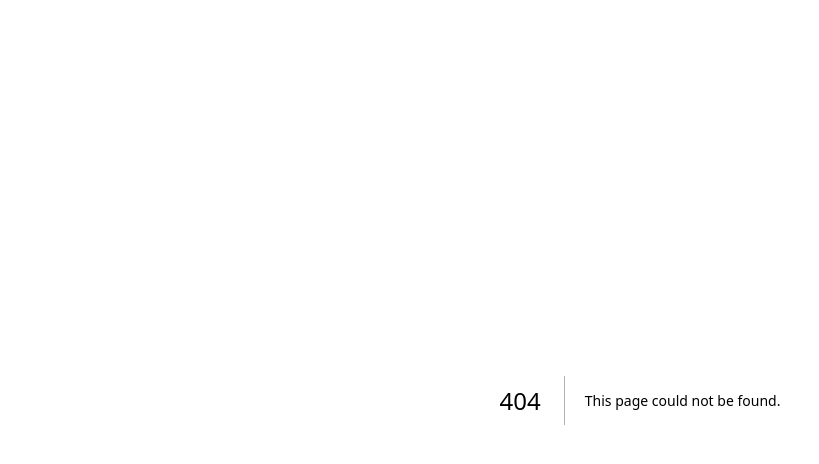
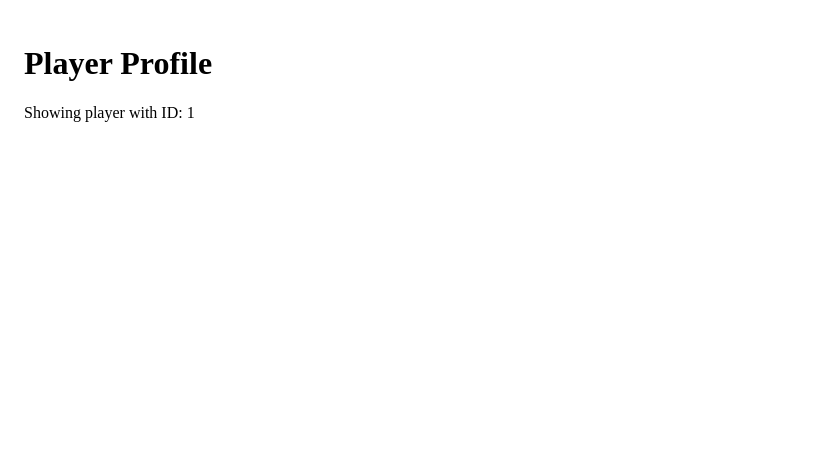
Before and after one commit to ryperich30/CAPcomp, a Next.js app: page /players/1 in a window 1280 px wide. Before the commit this address had no page. Shown: the top 464 px of the page, without its empty margins (0-819 px from the left). Built offline with nearby package versions, Linux system fonts and the light colour scheme.

Commit message:
Create page.tsx

```diff
--- /dev/null
+++ b/app/players/[id]/page.tsx
@@ -0,0 +1,8 @@
+export default function PlayerPage({ params }: { params: { id: string } }) {
+  return (
+    <main style={{ padding: 24 }}>
+      <h1>Player Profile</h1>
+      <p>Showing player with ID: {params.id}</p>
+    </main>
+  )
+}
```
